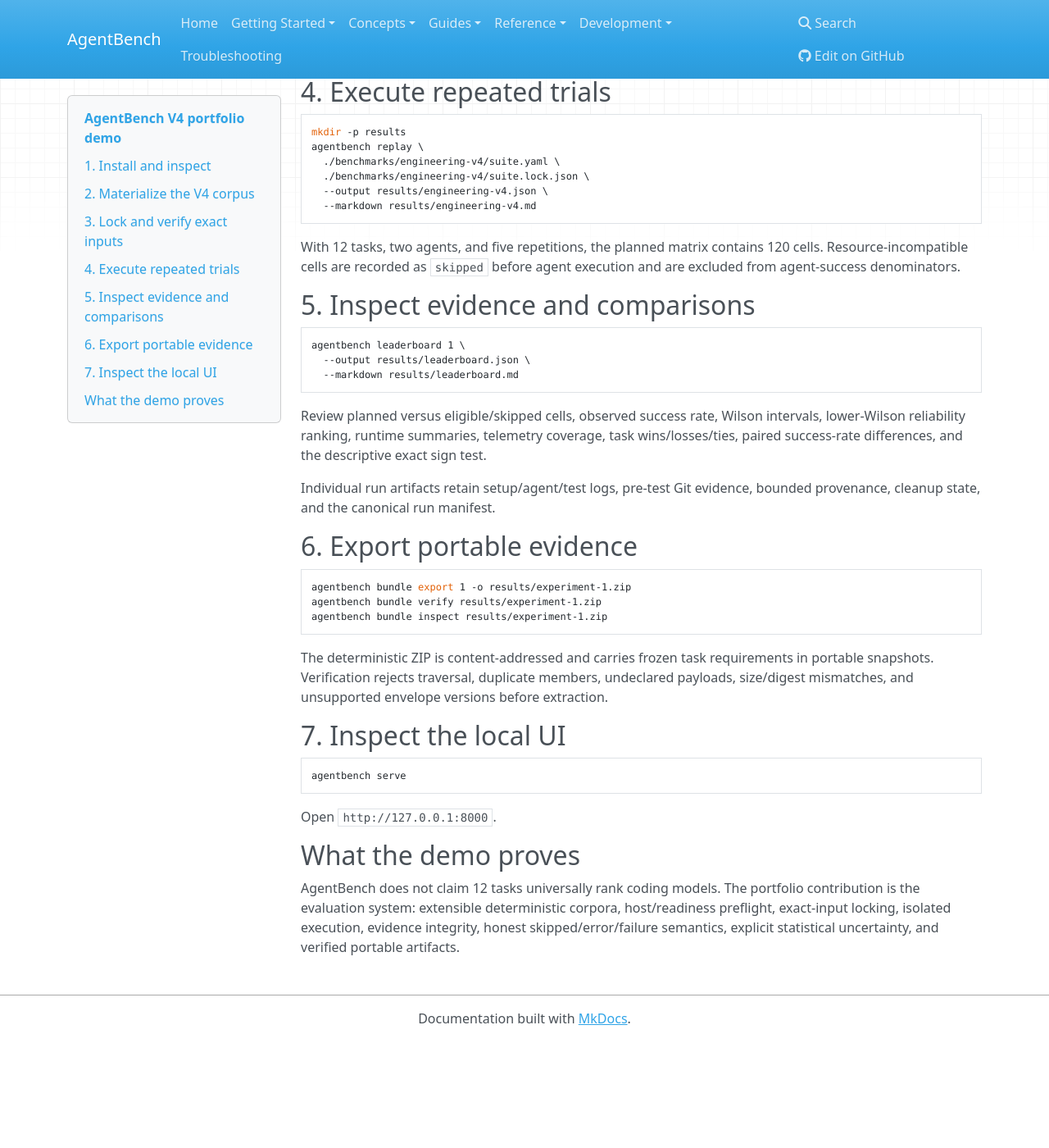
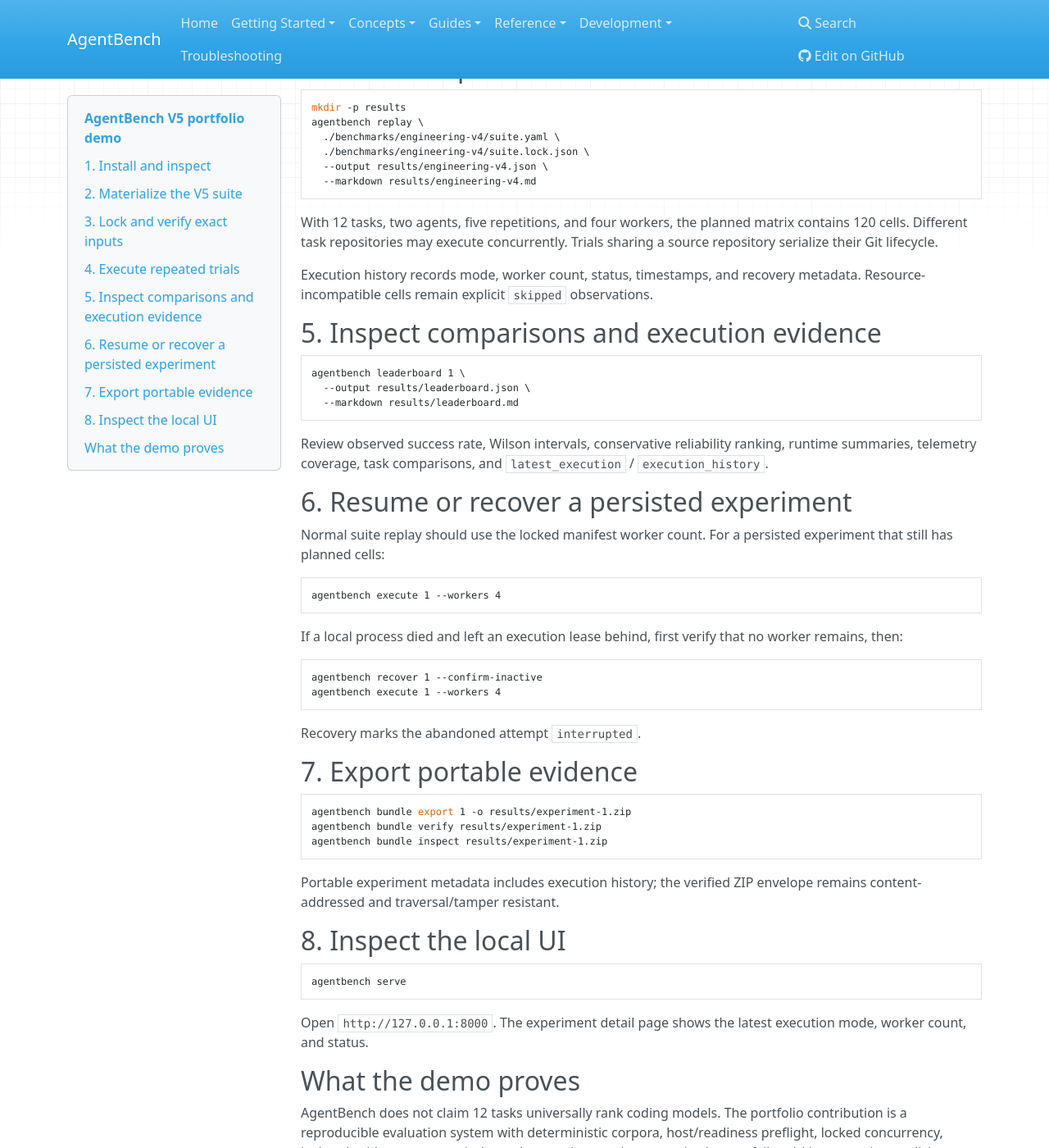
Before and after one commit to takahashijake/AgentBench, an MkDocs documentation site: the page built from docs/DEMO.md, in a window 1280 px wide and 1400 px high, scrolled down 987 px. Shown: the whole window at 82% size. Built offline with MkDocs 1.6.1, drawn with Linux system fonts in a browser that asks for light colours; nearby versions of some CDN libraries; before the commit the page ends 2257 px from its top, so only the background shows below that; some of the changed text lies outside the part shown.

Commit message:
Finalize V5 operational documentation and release tree
Update the portfolio demo, wiki lifecycle/configuration/results guidance, and local typecheck target for locked parallel execution, then remove the branch-scoped formatting helper from the release candidate.

````diff
--- a/docs/DEMO.md
+++ b/docs/DEMO.md
@@ -1,6 +1,6 @@
-# AgentBench V4 portfolio demo
+# AgentBench V5 portfolio demo
 
-This walkthrough is designed for a technical reviewer: **preflight → corpus → reproducibility → execution → statistics → portable evidence**.
+This walkthrough is designed for a technical reviewer: **preflight → locked concurrency → reproducibility → execution → statistics → portable evidence**.
 
 ## 1. Install and inspect
 
@@ -13,22 +13,26 @@
 agentbench pack preflight engineering-v4
 ```
 
-For repository health, `make qa` runs the local lint, format, type, test, docs, package-build, and smoke gates enforced by CI.
+For repository health, `make qa` runs the local lint, format, type, test, docs,
+package-build, and smoke gates enforced by CI.
 
-## 2. Materialize the V4 corpus
+## 2. Materialize the V5 suite
 
 ```bash
 agentbench pack materialize engineering-v4 \
   --output ./benchmarks/engineering-v4 \
   --agent 'qwen=qwen -p "{prompt}"' \
   --agent 'codex=codex exec "{prompt}"' \
-  --repetitions 5
+  --repetitions 5 \
+  --workers 4
 
 agentbench validate ./benchmarks/engineering-v4/suite.yaml
 agentbench preflight ./benchmarks/engineering-v4/suite.yaml
 ```
 
-The built-in V4 pack contains 12 deterministic software-engineering tasks. Schema-4 manifests carry provider identity plus per-task host requirements. Suite preflight verifies requirements, pinned task repositories, and selected agent executable availability before model work begins.
+The 12-task V4 engineering corpus is retained. V5 materialization emits a
+schema-5 suite manifest where `experiment.max_workers: 4` is a reproducible
+execution input rather than a hidden runtime switch.
 
 ## 3. Lock and verify exact inputs
 
@@ -41,7 +45,8 @@
   ./benchmarks/engineering-v4/suite.lock.json
 ```
 
-Lock schema 3 includes normalized task requirements. Changing a requirement, task input, agent executable identity, or other material input becomes reproducibility drift.
+Lock schema 4 includes task requirements and worker count. Changing either is
+material replay drift.
 
 ## 4. Execute repeated trials
 
@@ -54,9 +59,14 @@
   --markdown results/engineering-v4.md
 ```
 
-With 12 tasks, two agents, and five repetitions, the planned matrix contains 120 cells. Resource-incompatible cells are recorded as `skipped` before agent execution and are excluded from agent-success denominators.
+With 12 tasks, two agents, five repetitions, and four workers, the planned matrix
+contains 120 cells. Different task repositories may execute concurrently. Trials
+sharing a source repository serialize their Git lifecycle.
 
-## 5. Inspect evidence and comparisons
+Execution history records mode, worker count, status, timestamps, and recovery
+metadata. Resource-incompatible cells remain explicit `skipped` observations.
+
+## 5. Inspect comparisons and execution evidence
 
 ```bash
 agentbench leaderboard 1 \
@@ -64,11 +74,30 @@
   --markdown results/leaderboard.md
 ```
 
-Review planned versus eligible/skipped cells, observed success rate, Wilson intervals, lower-Wilson reliability ranking, runtime summaries, telemetry coverage, task wins/losses/ties, paired success-rate differences, and the descriptive exact sign test.
+Review observed success rate, Wilson intervals, conservative reliability ranking,
+runtime summaries, telemetry coverage, task comparisons, and
+`latest_execution` / `execution_history`.
 
-Individual run artifacts retain setup/agent/test logs, pre-test Git evidence, bounded provenance, cleanup state, and the canonical run manifest.
+## 6. Resume or recover a persisted experiment
 
-## 6. Export portable evidence
+Normal suite replay should use the locked manifest worker count. For a persisted
+experiment that still has planned cells:
+
+```bash
+agentbench execute 1 --workers 4
+```
+
+If a local process died and left an execution lease behind, first verify that no
+worker remains, then:
+
+```bash
+agentbench recover 1 --confirm-inactive
+agentbench execute 1 --workers 4
+```
+
+Recovery marks the abandoned attempt `interrupted`.
+
+## 7. Export portable evidence
 
 ```bash
 agentbench bundle export 1 -o results/experiment-1.zip
@@ -76,16 +105,22 @@
 agentbench bundle inspect results/experiment-1.zip
 ```
 
-The deterministic ZIP is content-addressed and carries frozen task requirements in portable snapshots. Verification rejects traversal, duplicate members, undeclared payloads, size/digest mismatches, and unsupported envelope versions before extraction.
+Portable experiment metadata includes execution history; the verified ZIP
+envelope remains content-addressed and traversal/tamper resistant.
 
-## 7. Inspect the local UI
+## 8. Inspect the local UI
 
 ```bash
 agentbench serve
 ```
 
-Open `http://127.0.0.1:8000`.
+Open `http://127.0.0.1:8000`. The experiment detail page shows the latest
+execution mode, worker count, and status.
 
 ## What the demo proves
 
-AgentBench does not claim 12 tasks universally rank coding models. The portfolio contribution is the evaluation system: extensible deterministic corpora, host/readiness preflight, exact-input locking, isolated execution, evidence integrity, honest skipped/error/failure semantics, explicit statistical uncertainty, and verified portable artifacts.
+AgentBench does not claim 12 tasks universally rank coding models. The portfolio
+contribution is a reproducible evaluation system with deterministic corpora,
+host/readiness preflight, locked concurrency, isolated evidence capture,
+independent worker persistence units, honest failure/skip semantics, explicit
+uncertainty, crash recovery, and verified portable artifacts.
````
Also changed, not shown: wiki/Benchmark-Lifecycle.md (+21 -10 lines), wiki/Configuration.md (+14 -4 lines), wiki/Quick-Start.md (+6 -4 lines), wiki/Results-and-Metrics.md (+11 -3 lines), 2 other files.
